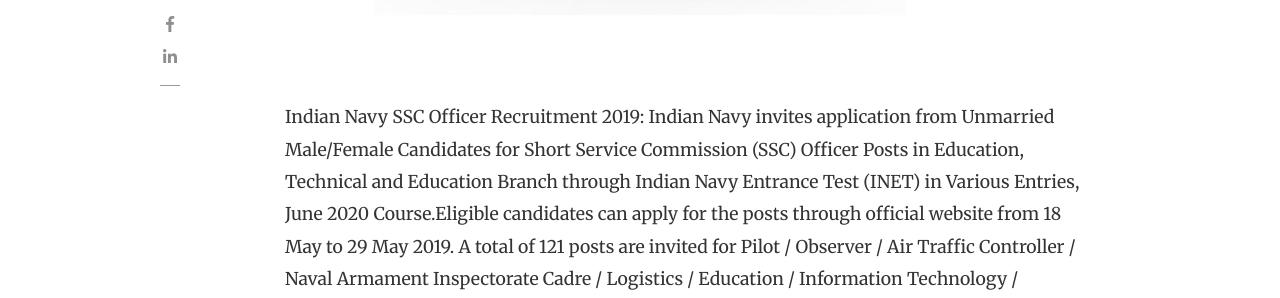
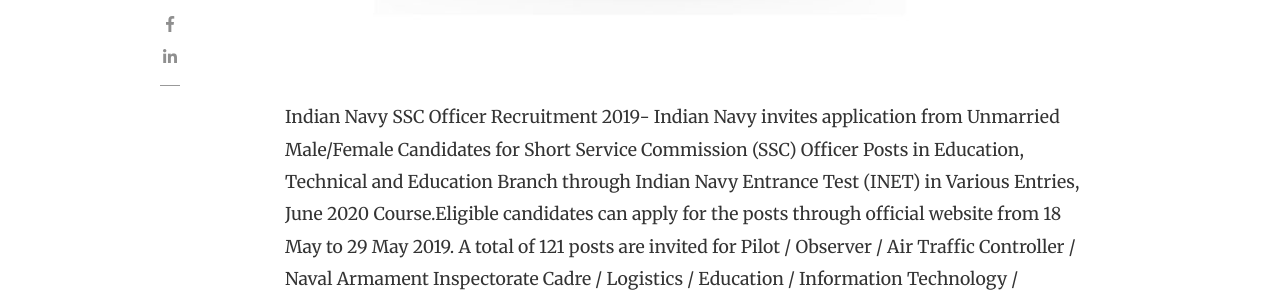
Before and after one commit to binnisays/binnisays.github.io, a Jekyll site: the page built from _posts/2019-05-15-IndianNavyRecruitment2019.md, in a window 1280 px wide and 900 px high, scrolled down 711 px. Shown: the part 154-452 px from the top of the window. Built offline with Jekyll 4.4.1, drawn with Linux system fonts in a browser that asks for light colours; nearby versions of some CDN libraries; comment, search, counter and statistics services are not loaded; some of the changed text lies outside the part shown.

```diff
--- a/_posts/2019-05-15-IndianNavyRecruitment2019.md
+++ b/_posts/2019-05-15-IndianNavyRecruitment2019.md
@@ -9,7 +9,7 @@ hidden: true
 rating: 5
 ---
 
-Indian Navy SSC Officer Recruitment 2019: Indian Navy invites application from Unmarried Male/Female Candidates for Short Service Commission (SSC) Officer Posts in Education, Technical and Education Branch through Indian Navy Entrance Test (INET) in Various Entries, June 2020 Course.Eligible candidates can apply for the posts through official website from 18 May to 29 May 2019. A total of 121 posts are invited for Pilot / Observer / Air Traffic Controller / Naval Armament Inspectorate Cadre / Logistics / Education / Information Technology / Technical (Engineering & Electrical).
+Indian Navy SSC Officer Recruitment 2019- Indian Navy invites application from Unmarried Male/Female Candidates for Short Service Commission (SSC) Officer Posts in Education, Technical and Education Branch through Indian Navy Entrance Test (INET) in Various Entries, June 2020 Course.Eligible candidates can apply for the posts through official website from 18 May to 29 May 2019. A total of 121 posts are invited for Pilot / Observer / Air Traffic Controller / Naval Armament Inspectorate Cadre / Logistics / Education / Information Technology / Technical (Engineering & Electrical).
 
 Candidates who have passed Engineering Degree or are in the final year of Engineering Course in any of the above mentioned disciplines from AICTE recognised educational institute can apply Indian Navy SSC Officer Recruitment 2019.
 
```
